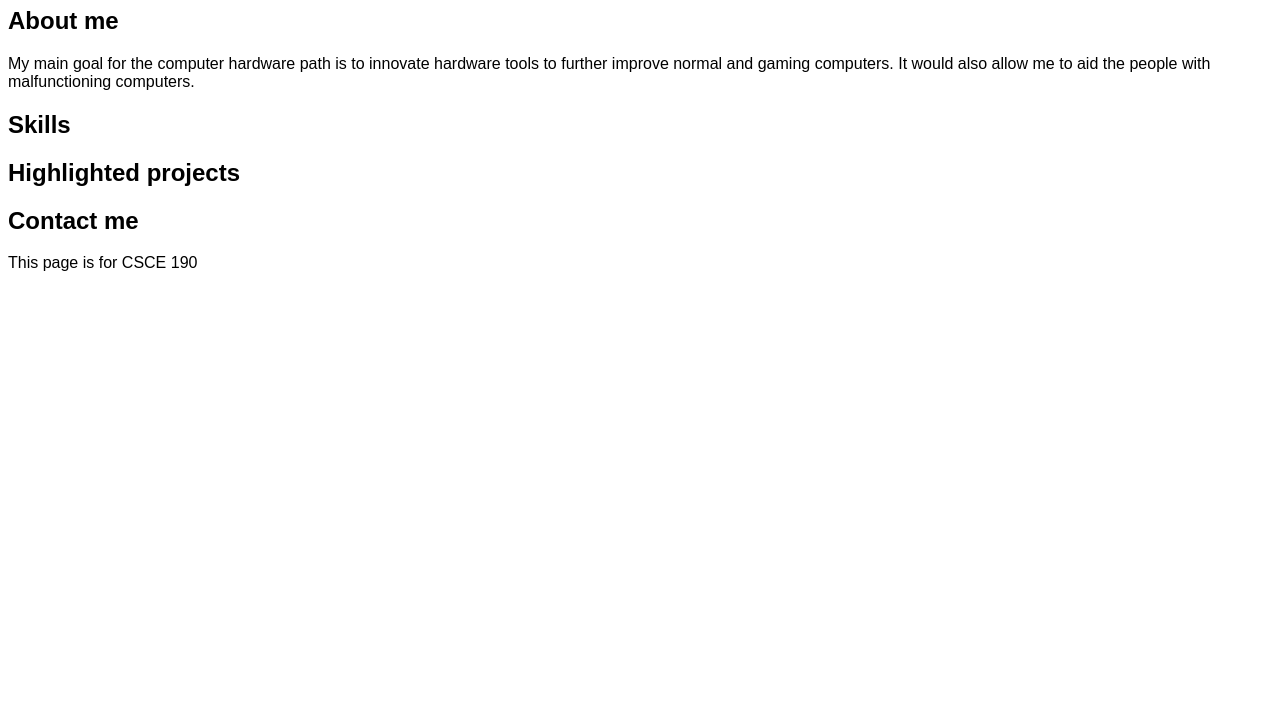
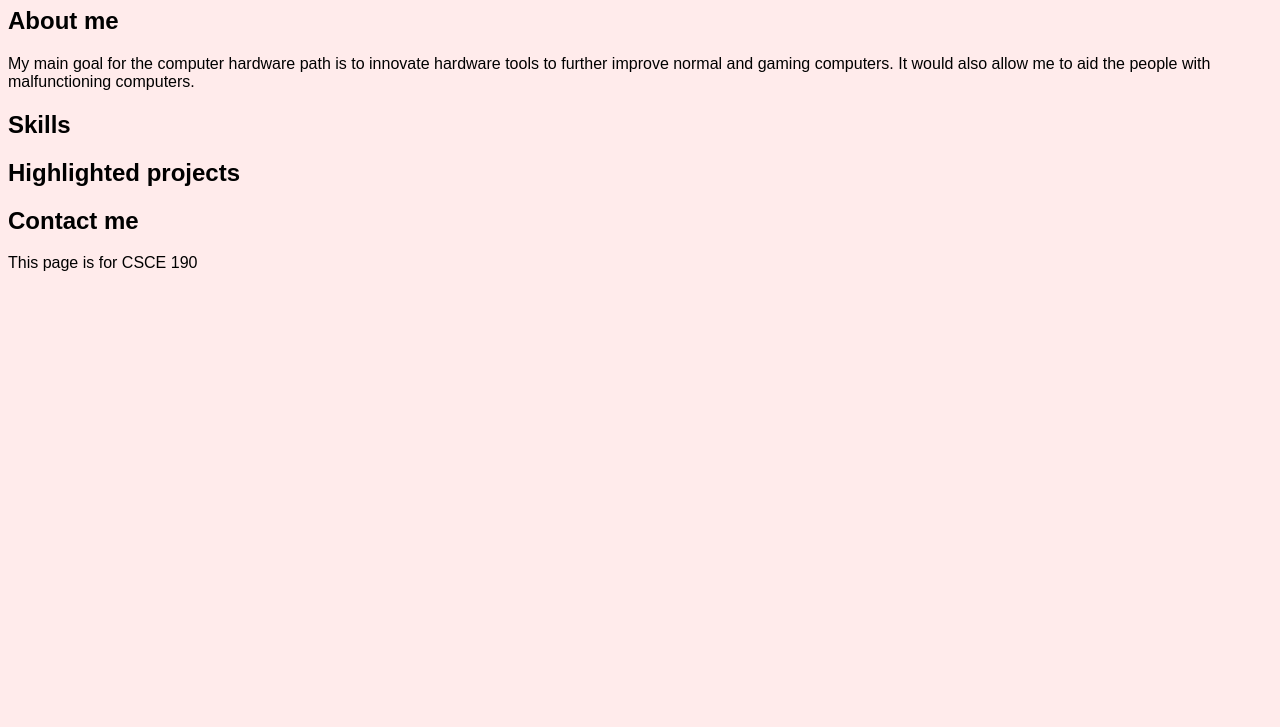
Before and after one commit to Yuuto6/Yuuto6.github.io, a plain HTML site: page index.html in a window 1280 px wide. Shown: the part 73-800 px from the top of the page. Drawn offline with Linux system fonts and the light colour scheme.

Commit message:
Adding color (Week five)

```diff
--- a/styles.css
+++ b/styles.css
@@ -1,5 +1,5 @@
 body {
-    background: white;
+    background: rgb(255, 235, 235);
     font-family: Arial, Helvetica, san-serif
 }
 h1 {
```
